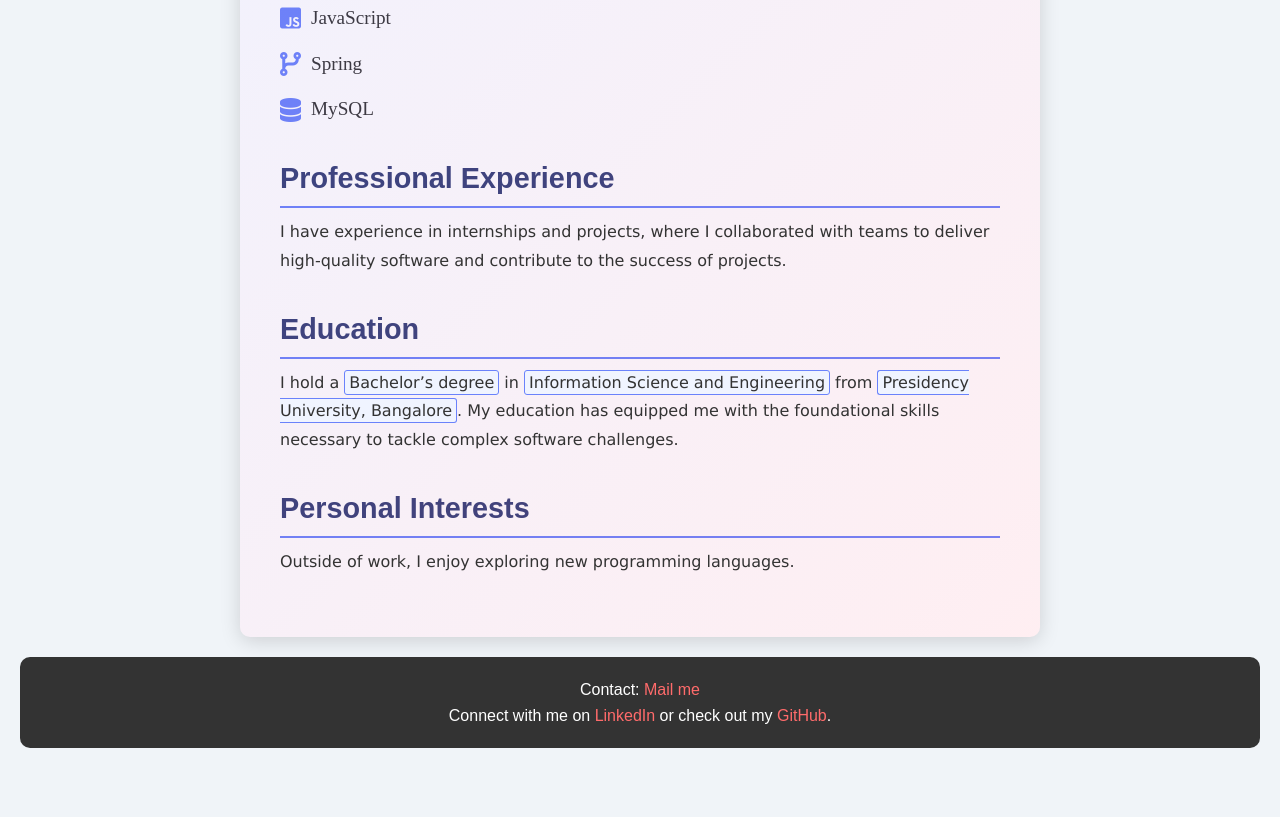
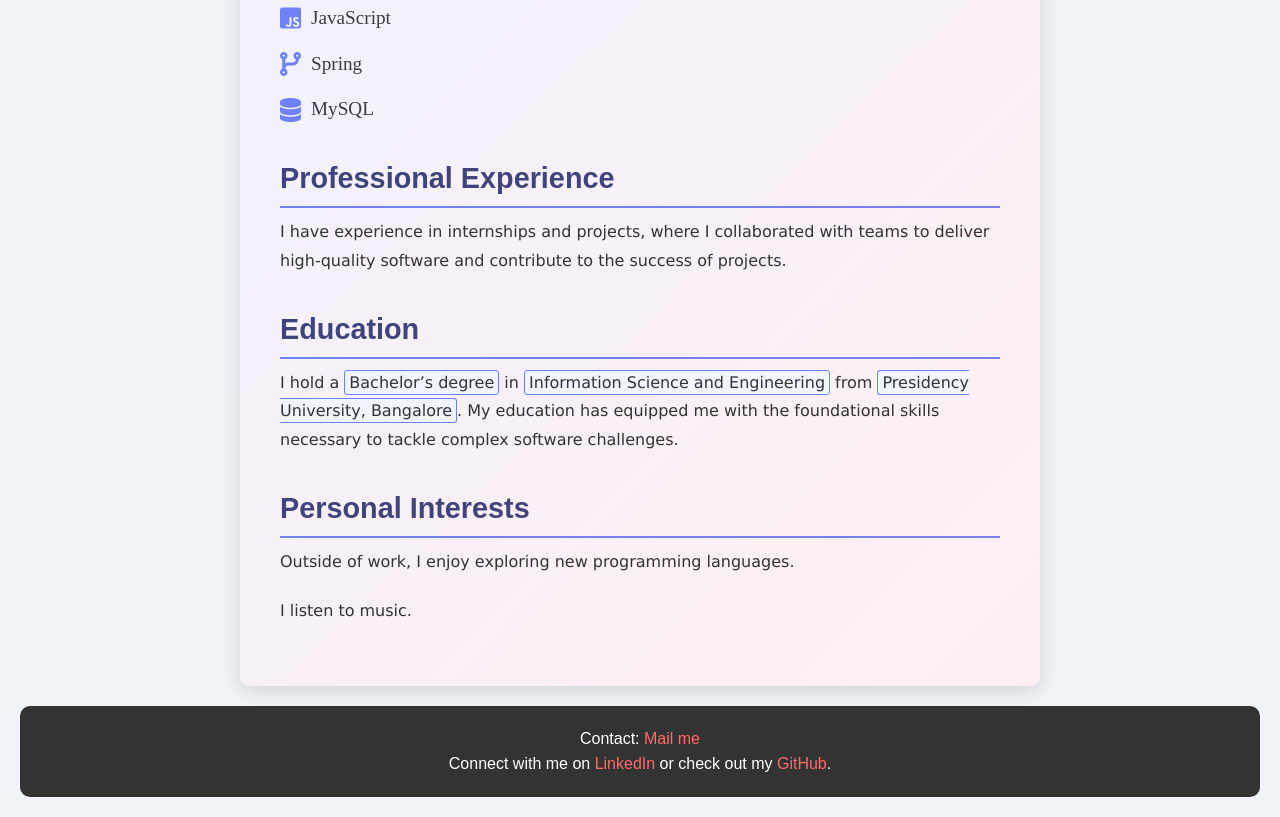
Before and after one commit to SiddhuCapgemini2024/MyPortfolio, a plain HTML site: page index.html in a window 1280 px wide. Shown: the part 971-1788 px from the top of the page. Before the commit the page ends 1739 px from the top, so only its background shows below. Drawn offline with Linux system fonts and the light colour scheme.

Commit message:
modified index html file

```diff
--- a/index.html
+++ b/index.html
@@ -63,6 +63,7 @@
 
         <h3>Personal Interests</h3>
         <p>Outside of work, I enjoy exploring new programming languages.</p>
+        <p>I listen to music.</p>
     </section>
 
     <button id="scrollToTop" class="scroll-button">↑</button>
```
